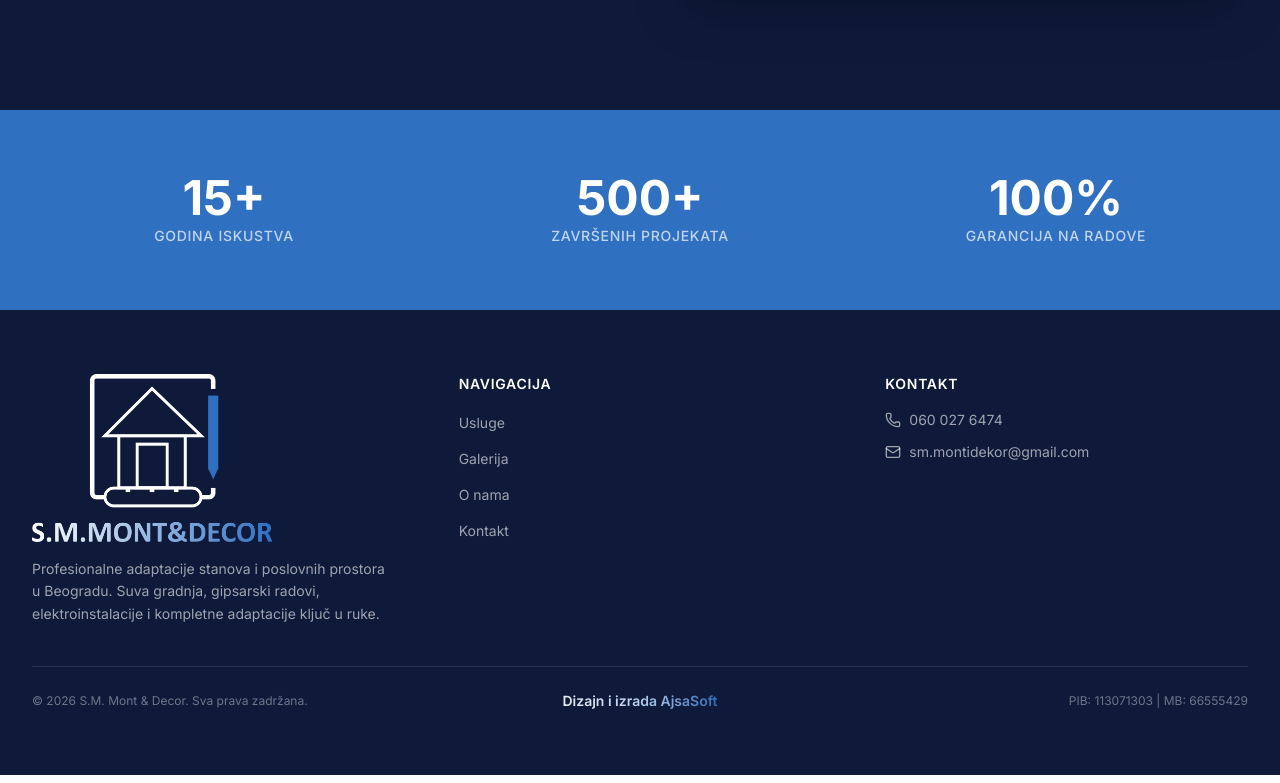
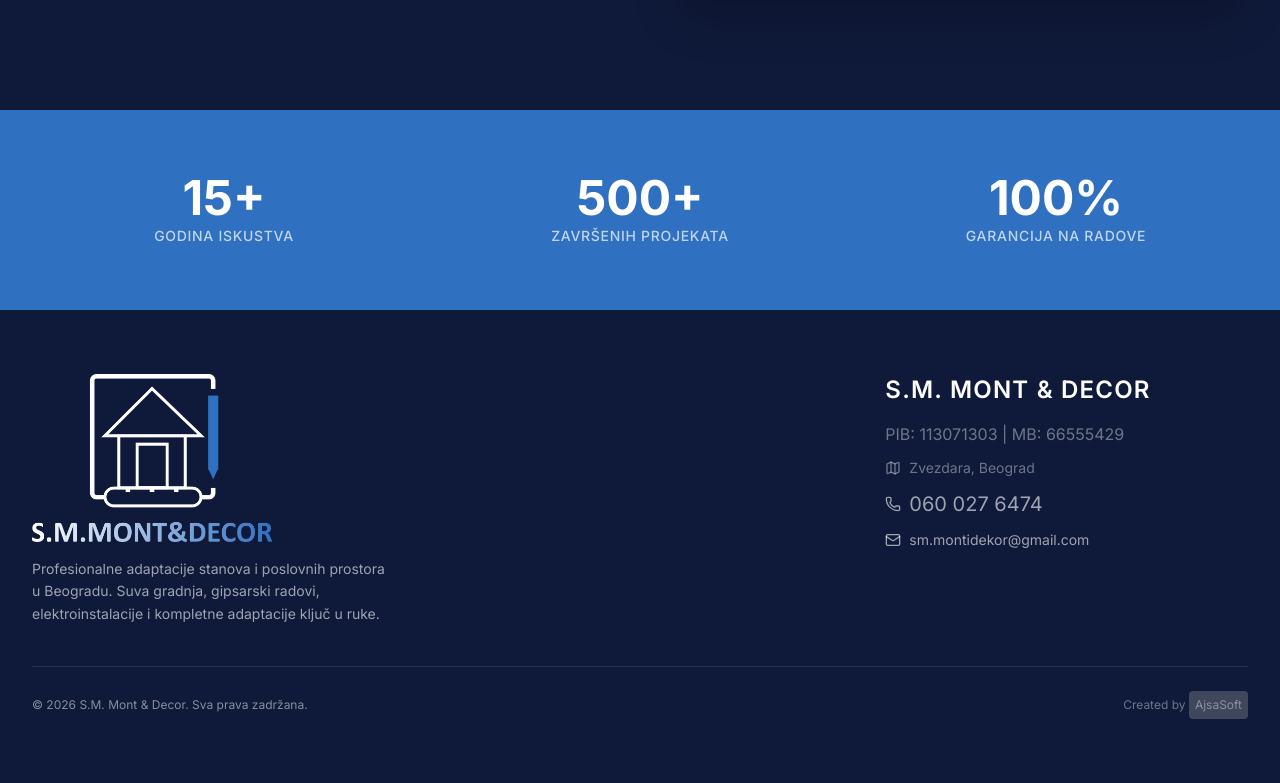
Before and after one commit to teaaaaaaaaaaaaaaaaaa/S.M.Mont-Decor, a React (Vite) app: page / in a window 1280 px wide. Shown: the part 5040-5823 px from the top of the page. Built offline with nearby package versions, Linux system fonts and the light colour scheme.

Commit message:
Ajsa priguseno

```diff
--- a/src/components/layout/Footer.tsx
+++ b/src/components/layout/Footer.tsx
@@ -1,6 +1,4 @@
-import { Link } from 'react-router-dom';
-import { motion } from 'framer-motion';
-import { Phone, Mail } from 'lucide-react';
+import { Phone, Mail, MapIcon } from 'lucide-react';
 import LogoSmall from '../../assets/logos/Logo-SM-small.png';
 import StatCard from '../ui/StatCard';
 import { company } from '../../data/company';
@@ -50,7 +48,7 @@ export default function Footer() {
 
             {/* Quick Links */}
             <div className="text-center md:text-left">
-              <h3 className="text-white font-semibold text-sm uppercase tracking-wider mb-4">
+              {/* <h3 className="text-white font-semibold text-sm uppercase tracking-wider mb-4">
                 Navigacija
               </h3>
               <ul className="space-y-3 flex flex-col items-center md:items-start">
@@ -74,19 +72,30 @@ export default function Footer() {
                     Kontakt
                   </Link>
                 </li>
-              </ul>
+              </ul> */}
             </div>
 
             {/* Contact Info */}
             <div className="text-center md:text-left">
-              <h3 className="text-white font-semibold text-sm uppercase tracking-wider mb-4">
-                Kontakt
+              <h3 className="text-white font-semibold text-2xl uppercase tracking-wider mb-4">
+                {company.name}
               </h3>
               <ul className="space-y-3 flex flex-col items-center md:items-start">
                 <li>
+                  <p className="text-white/40 text-center md:text-right">
+                    PIB: {company.pib} | MB: {company.mb}
+                  </p>
+                </li>
+                <li>
+                  <p className="flex items-center gap-2 text-white/40 text-sm">
+                    <MapIcon size={16} />
+                    {company.address}
+                  </p>
+                </li>
+                <li>
                   <a
                     href={company.phoneHref}
-                    className="flex items-center gap-2 text-white/60 hover:text-white text-sm transition-colors"
+                    className="flex items-center gap-2 text-white/60 hover:text-white text-xl transition-colors"
                   >
                     <Phone size={16} />
                     {company.phoneFormatted}
@@ -118,31 +127,27 @@ export default function Footer() {
 
           {/* Bottom Bar */}
           <div className="border-t border-white/10 mt-10 pt-6">
-            <div className="grid grid-cols-1 md:grid-cols-3 gap-3 items-center text-xs">
-              <p className="text-white/40 text-center md:text-left">
+            <div className="grid grid-cols-1 md:grid-cols-2 gap-3 items-center text-xs">
+              <p className="text-white/50 text-center md:text-left">
                 &copy; {new Date().getFullYear()} {company.name}. Sva prava zadržana.
               </p>
-              <div className="text-center">
-                <motion.a
+              <div className="text-right">
+                <p className='text-white/40'>Created by <span>
+                <a
                   href="https://ajsasoft.rs"
                   target="_blank"
                   rel="noopener noreferrer"
-                  className="inline-block text-sm font-semibold bg-gradient-to-r from-white via-secondary to-accent bg-clip-text text-transparent hover:scale-105 transition-transform"
-                  animate={{
-                    opacity: [0.8, 1, 0.8],
-                  }}
-                  transition={{
-                    duration: 3,
-                    repeat: Infinity,
-                    ease: "easeInOut",
-                  }}
+                  className="inline-block rounded-sm bg-amber-50/20 p-1.5 text-white/40 hover:text-orange-400/80 hover:bg-amber-50/0 transition-colors duration-1000 ease-in-out"
+
                 >
-                  Dizajn i izrada AjsaSoft
-                </motion.a>
+                  AjsaSoft
+                </a>
+                </span>
+                </p>
               </div>
-              <p className="text-white/40 text-center md:text-right">
+              {/* <p className="text-white/40 text-center md:text-right">
                 PIB: {company.pib} | MB: {company.mb}
-              </p>
+              </p> */}
             </div>
           </div>
         </div>
```
